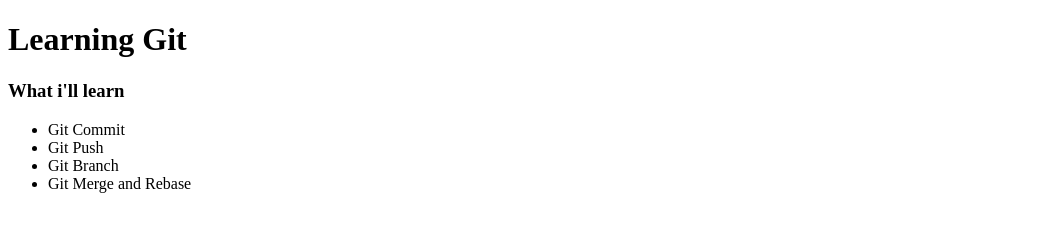
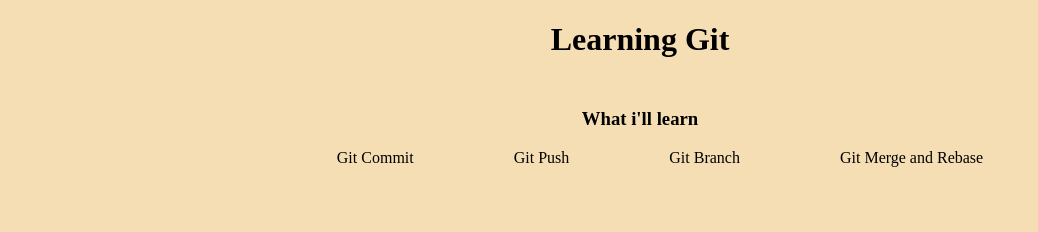
Before and after one commit to rrtxt/Learning-Git, a plain HTML site: page index.html in a window 1280 px wide. Shown: the whole page, without its empty margins (0-1038 px from the left). Drawn offline with Linux system fonts and the light colour scheme.

Commit message:
add styling

```diff
--- a/index.html
+++ b/index.html
@@ -4,12 +4,12 @@
     <meta charset="UTF-8">
     <meta http-equiv="X-UA-Compatible" content="IE=edge">
     <meta name="viewport" content="width=device-width, initial-scale=1.0">
+    <link rel="stylesheet" href="style.css">
     <title>Document</title>
 </head>
 <body>
-    <div class="navbar">
+    <div class="title">
         <h1>Learning Git</h1>
-
     </div>
     <div class="learn-list">
         <h3>What i'll learn</h3>
--- /dev/null
+++ b/style.css
@@ -0,0 +1,22 @@
+body{
+    background-color: wheat;
+}
+
+.title{
+    text-align: center;
+}
+
+.learn-list{
+    margin-top: 50px;
+}
+
+.learn-list h3{
+    text-align: center;
+}
+
+.learn-list ul{
+    display: flex;
+    list-style-type: none;
+    gap: 100px;
+    justify-content: center;
+}
```
